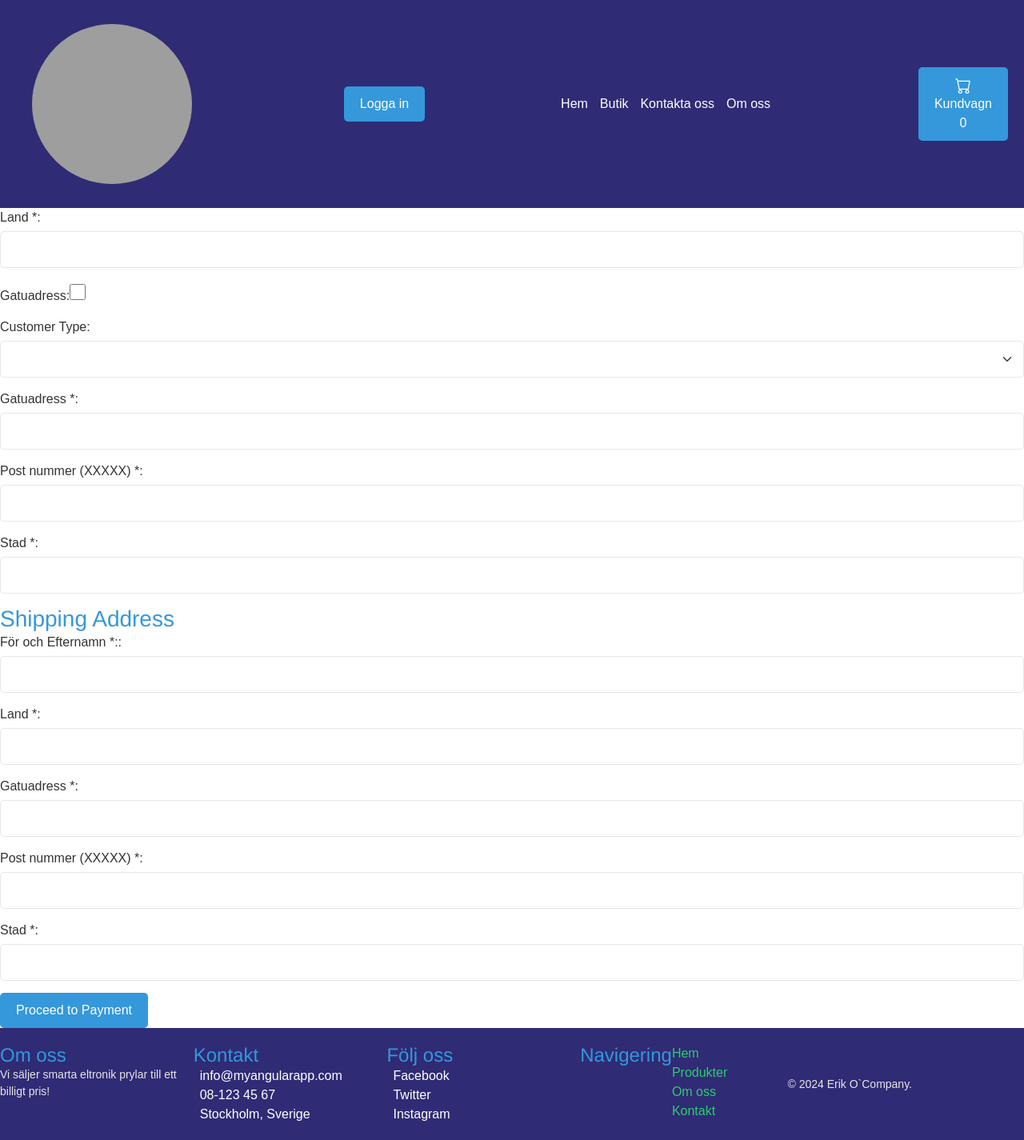
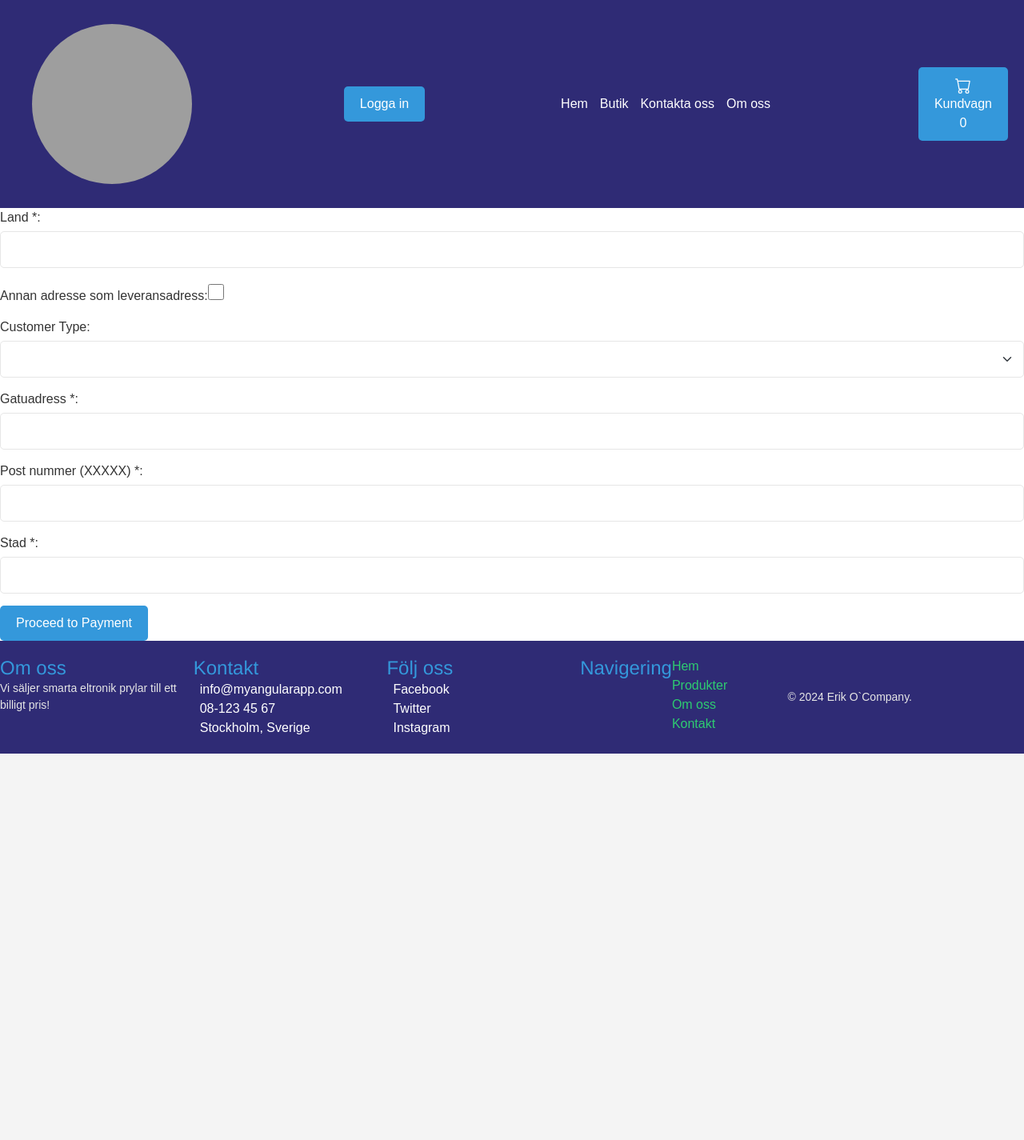
Before and after one commit to Erikli15/erikockompanyfrontend, an Angular app: page /checkout in a window 1280 px wide. Shown: the whole page at 80% size. After the commit the page ends 942 px from the top, so only its background shows below. Built offline with nearby package versions, Linux system fonts and the light colour scheme; grey boxes are pictures that could not be loaded.

Commit message:
Ändrat innehåll och checkbox funktionen

```diff
--- a/src/app/page/checkout/checkout.component.html
+++ b/src/app/page/checkout/checkout.component.html
@@ -7,7 +7,7 @@
 
   <!-- Use as Shipping Address Checkbox -->
   <div class="form-group">
-    <label for="useAsShippingAddress">Gatuadress:</label>
+    <label for="useAsShippingAddress">Annan adresse som leveransadress:</label>
     <input type="checkbox" id="useAsShippingAddress" name="useAsShippingAddress" ngModel [(ngModel)]="checkoutFormData.useAsShippingAddress" (change)="onUseAsShippingAddressChange()" class="form-checkbox">
   </div>
 
@@ -54,8 +54,8 @@
   </div>
 
   <!-- Shipping Address (Only shown when checkbox is not checked) -->
-  <div *ngIf="!checkoutFormData.useAsShippingAddress">
-    <h3>Shipping Address</h3>
+  <div *ngIf="checkoutFormData.useAsShippingAddress">
+    <h3>Leveransadress</h3>
 
     <!-- Shipping Name -->
     <div class="form-group">
```
